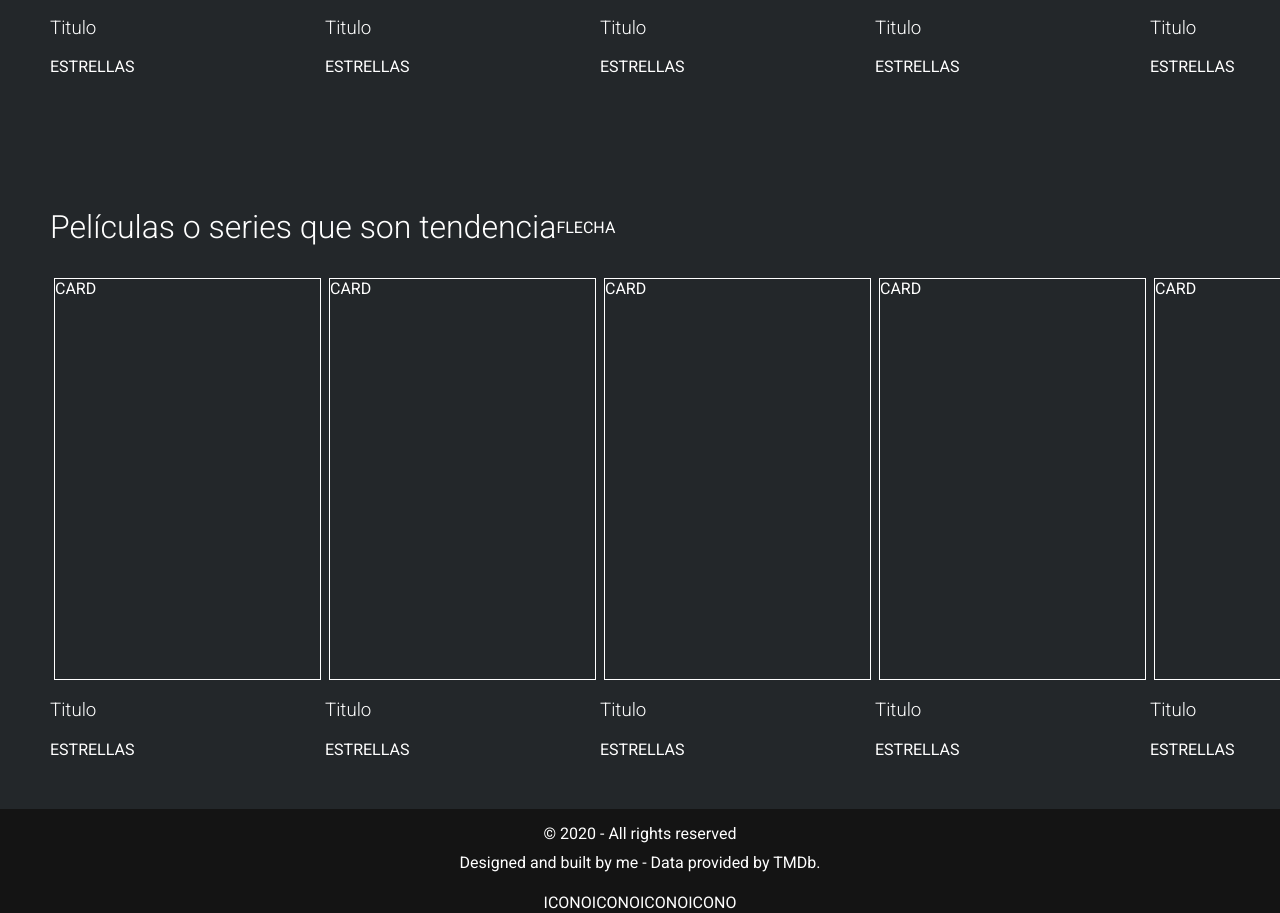
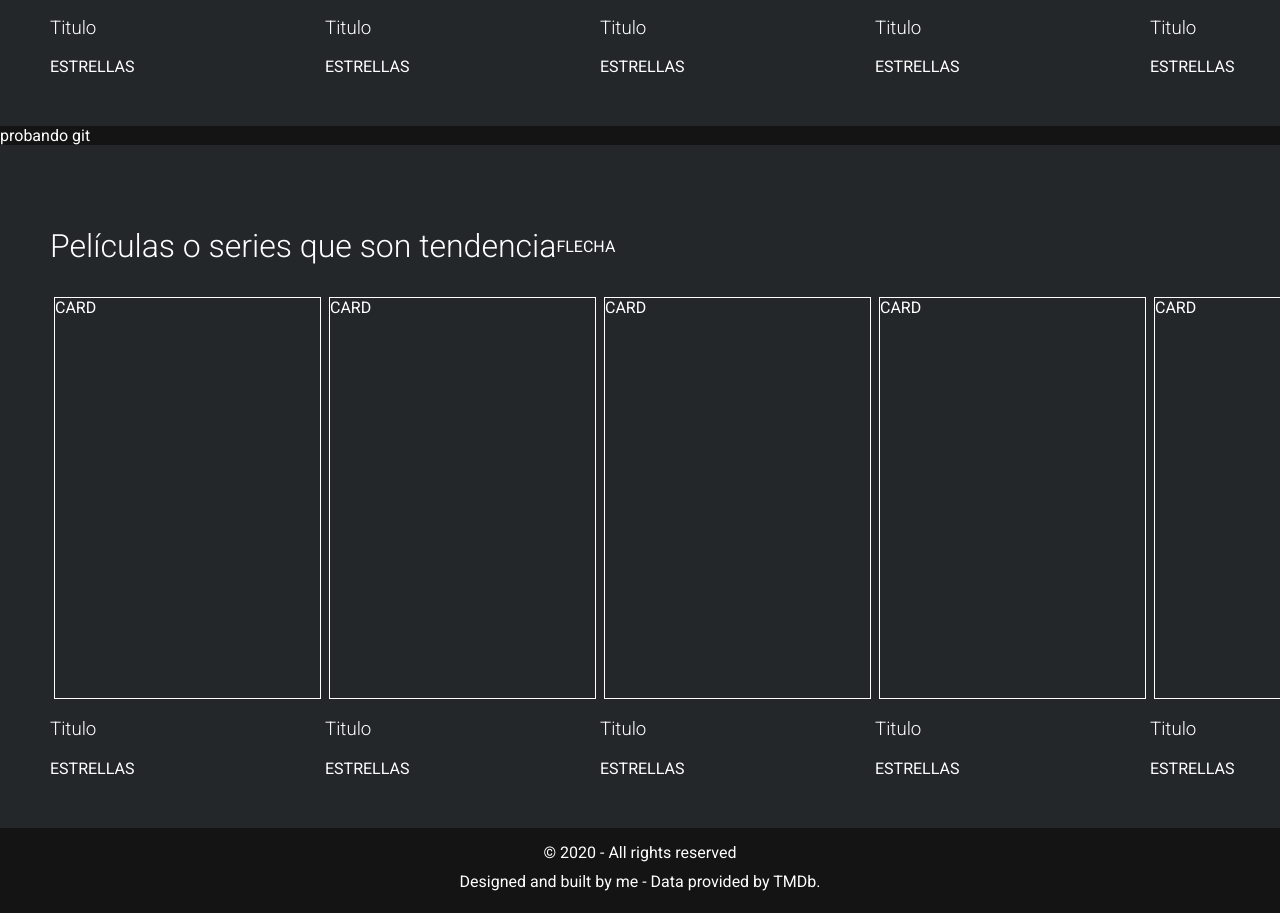
Before and after one commit to flofina/TP-FINAL, a React (Create React App) app: page / in a window 1280 px wide. Shown: the part 931-1844 px from the top of the page. Built offline with nearby package versions, Linux system fonts and the light colour scheme; no server answers.

Commit message:
App modificado

```diff
--- a/src/App.js
+++ b/src/App.js
@@ -33,7 +33,7 @@ const App = () => {
       </section>
       <Data />
 
-
+<div>probando git</div>
 
       <Data />
       <Footer />
```
